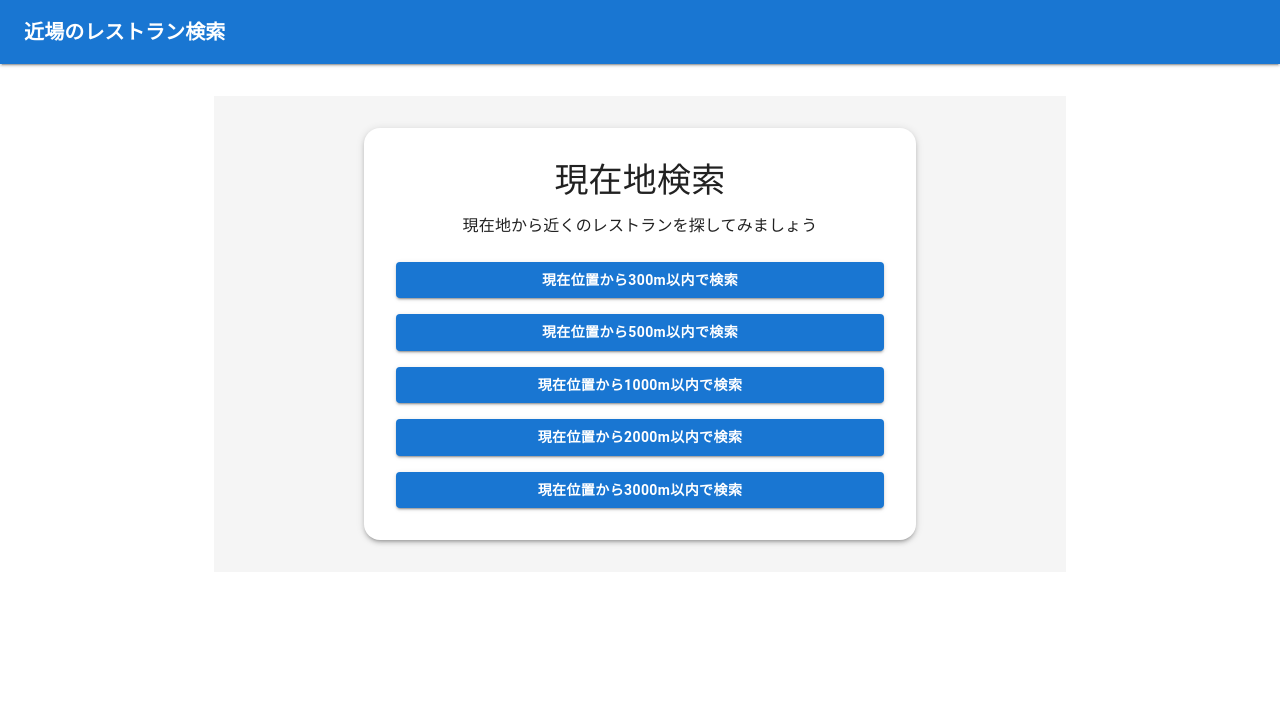
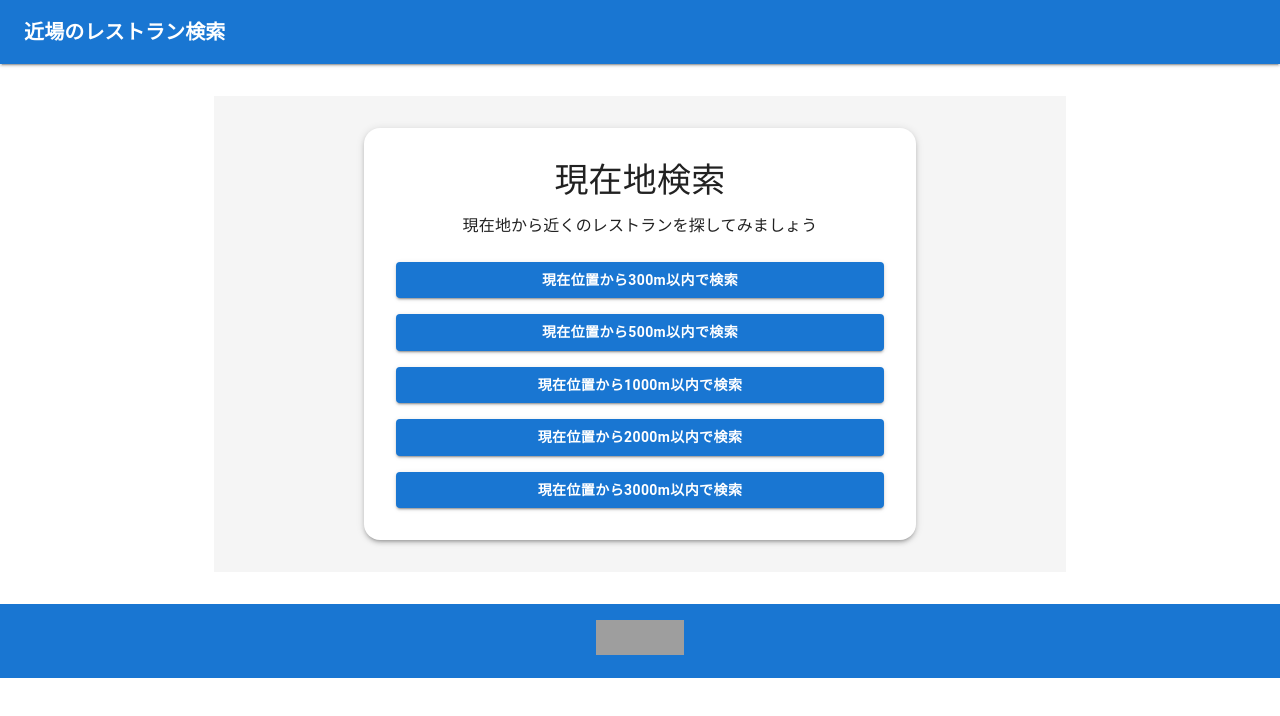
Before and after one commit to BlueKoopa0127/NearRestaurants, a Next.js app: page / in a window 1280 px wide. Shown: the top 716 px of the page. Built offline with nearby package versions, Linux system fonts and the light colour scheme; no server answers; grey boxes are pictures that could not be loaded.

Commit message:
フッターを追加

```diff
--- a/pages/_app.js
+++ b/pages/_app.js
@@ -14,6 +14,7 @@ export default function App({ Component, pageProps }) {
       <Container maxWidth="md" sx={{ mt: 4, mb: 4 }}>
         <Component {...pageProps} />
       </Container>
+      <Footer />
     </>
   );
 }
@@ -39,3 +40,29 @@ function Header() {
     </AppBar>
   );
 }
+
+function Footer() {
+  return (
+    <Box
+      component="footer"
+      sx={{
+        bgcolor: "#1976d2",
+        color: "white",
+        textAlign: "center",
+        py: 2,
+        mt: 4,
+      }}
+    >
+      <a href="http://webservice.recruit.co.jp/">
+        <img
+          src="http://webservice.recruit.co.jp/banner/hotpepper-m.gif"
+          alt="ホットペッパーグルメ Webサービス"
+          width="88"
+          height="35"
+          border="0"
+          title="ホットペッパーグルメ Webサービス"
+        />
+      </a>
+    </Box>
+  );
+}
```
